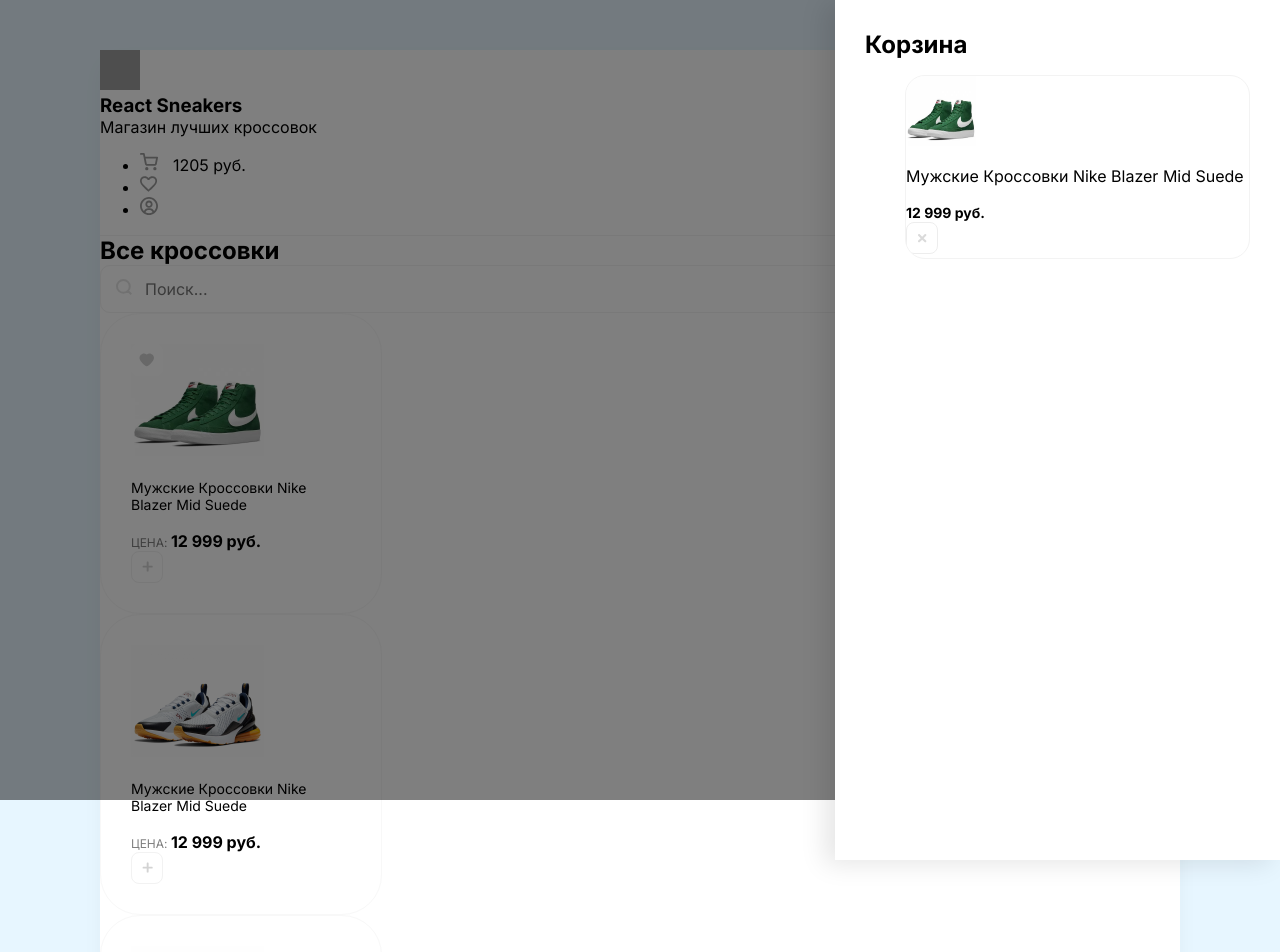
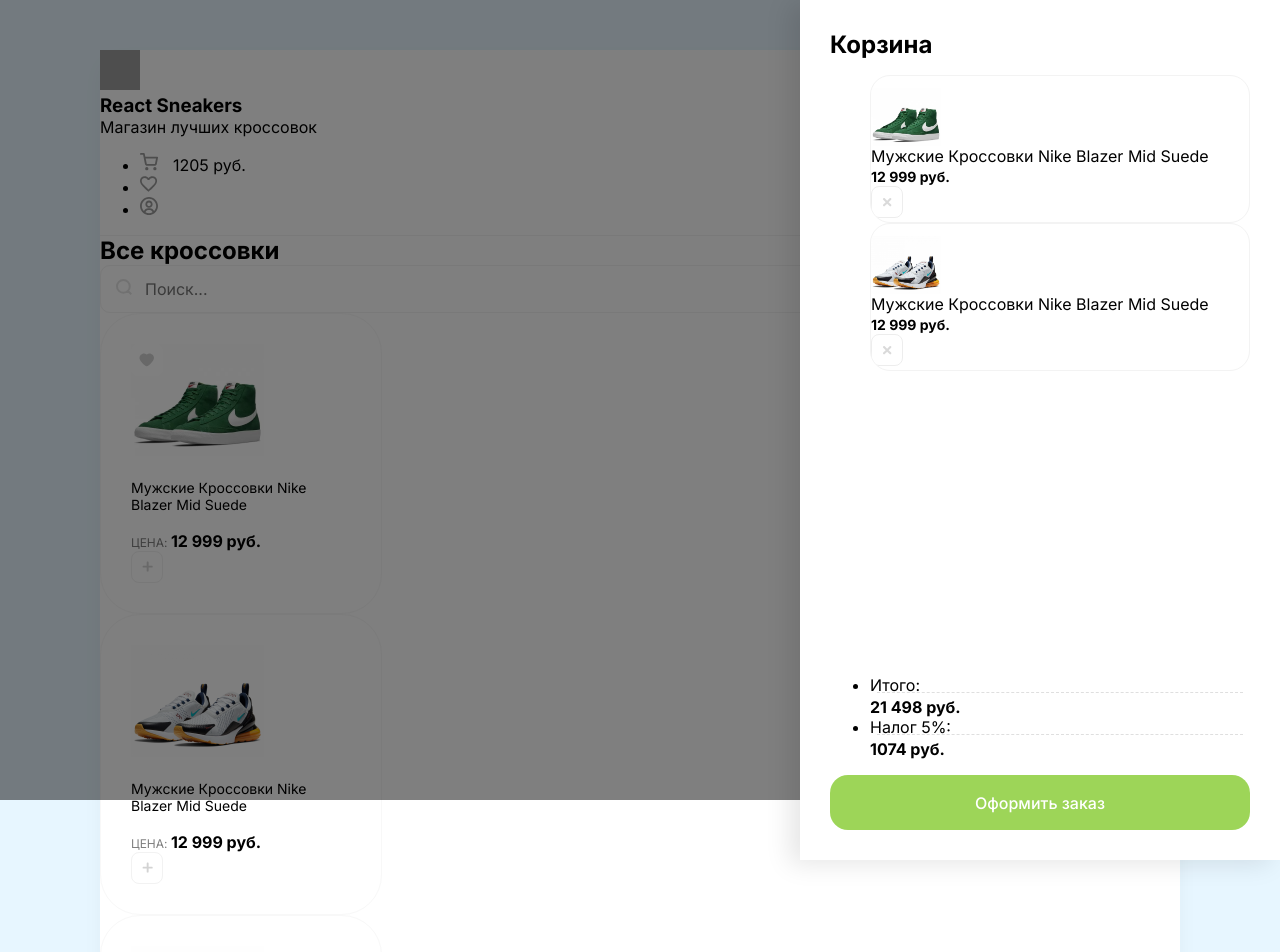
Before and after one commit to Pavel-nk95/react_sneakers, a React (Create React App) app: page / in a window 1280 px wide. Shown: the top 952 px of the page. Built offline with nearby package versions, Linux system fonts and the light colour scheme; grey boxes are pictures that could not be loaded.

Commit message:
feat: cart drawer layout is done. Wed, Apr 19, 2023  5:50:34 PM

```diff
--- a/src/App.js
+++ b/src/App.js
@@ -5,14 +5,27 @@
         <div className="drawer">
           <h2>Корзина</h2>
           <ul className="cart-items mt-20">
-            <li className="cart-item d-flex align-center">
+            <li className="cart-item d-flex align-center p-10 mb-20">
+              <div
+                style={{ backgroundImage: 'url(/images/sneakers/1.png)' }}
+                className="cartItemImg"></div>
+              <div className="mr-20">
+                <p className="mb-5">Мужские Кроссовки Nike Blazer Mid Suede</p>
+                <b>12 999 руб.</b>
+              </div>
               <img
-                className="mr-20"
-                width={70}
-                height={70}
-                src="/images/sneakers/1.png"
-                alt="img"
+                className="btn-remove"
+                width={32}
+                height={32}
+                src="/images/btn-remove.svg"
+                alt="remove"
               />
+            </li>
+
+            <li className="cart-item d-flex align-center p-10 mb-20">
+              <div
+                style={{ backgroundImage: 'url(/images/sneakers/2.png)' }}
+                className="cartItemImg"></div>
               <div className="mr-20">
                 <p className="mb-5">Мужские Кроссовки Nike Blazer Mid Suede</p>
                 <b>12 999 руб.</b>
@@ -26,6 +39,21 @@
               />
             </li>
           </ul>
+          <div className="cart-footer">
+            <ul className="cart-total mb-20">
+              <li className="d-flex align-center mb-10">
+                <span>Итого: </span>
+                <div></div>
+                <b>21 498 руб.</b>
+              </li>
+              <li className="d-flex align-center">
+                <span>Налог 5%:</span>
+                <div></div>
+                <b>1074 руб. </b>
+              </li>
+            </ul>
+            <button className="send-btn"> Оформить заказ </button>
+          </div>
         </div>
       </div>
 
--- a/src/index.scss
+++ b/src/index.scss
@@ -105,25 +105,58 @@
 
 .drawer {
   position: absolute;
-  width: 385px;
+  width: 420px;
   height: 100%;
   right: 0;
   padding: 30px;
   background: #ffffff;
   box-shadow: -10px 4px 24px rgba(0, 0, 0, 0.1);
+  display: flex;
+  flex-direction: column;
 
   h2 {
     margin: 0;
     font-size: 24px;
   }
+
+  .send-btn {
+    width: 100%;
+    height: 55px;
+    background: #9dd558;
+    border-radius: 18px;
+    border: none;
+    color: #ffffff;
+    font-size: 16px;
+    font-weight: 500;
+    cursor: pointer;
+    transition: .3s;
+    &:hover {
+      background: lighten($color: #9dd558, $amount: 10%)
+    }
+  }
+}
+
+.cart-items {
+  flex: 1;
 }
 
 .cart-item {
   border: 1px solid #f3f3f3;
   border-radius: 20px;
   overflow: hidden;
+
+  .cartItemImg {
+    width: 70px;
+    height: 70px;
+    background-size: contain;
+    background-position: 0 12px;
+    background-repeat: no-repeat;
+    margin-right: 20px;
+  }
+
   p {
     font-size: 16px;
+    margin: 0;
   }
 
   b {
@@ -140,3 +173,20 @@
     opacity: 1;
   }
 }
+
+.cart-footer {
+  display: flex;
+  flex-direction: column;
+}
+
+.cart-total {
+
+  div {
+    flex: 1;
+    height: 1px;
+    border-bottom: 1px dashed #dfdfdf;
+    position: relative;
+    top: -4px;
+    margin: 0 7px;
+  }
+}
```
